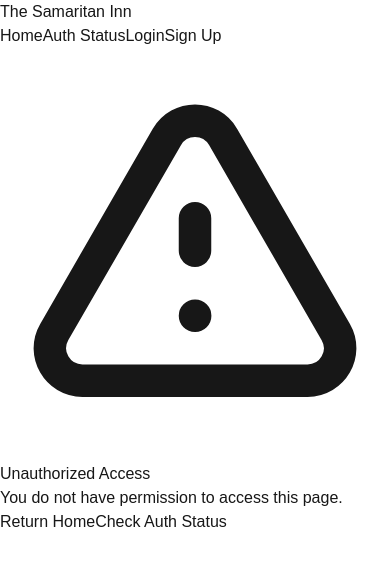
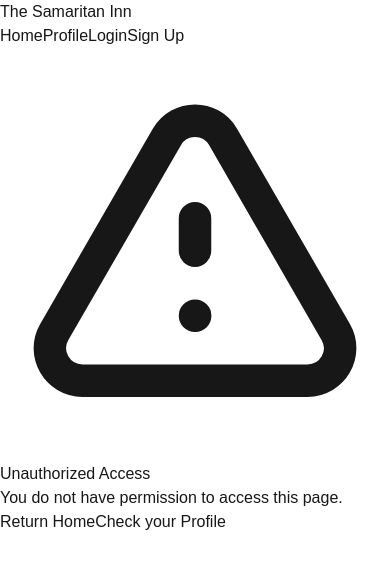
Before and after one commit to UTDallasEPICS/the-samaritan-inn, a Next.js app in the folder samaritan_inn/: page /unauthorized in a window 390 px wide. Shown: the top 568 px of the page. Built offline with nearby package versions, Linux system fonts and the light colour scheme; no server answers.

Commit message:
small text update + plus db testing

```diff
--- a/samaritan_inn/src/app/api/events/[id]/route.ts
+++ b/samaritan_inn/src/app/api/events/[id]/route.ts
@@ -6,7 +6,7 @@ export async function PUT(
   req: Request,
   { params }: { params: any }
 ) {
-  const { id } = await params
+  const { id } = params
   try {
     const { title, content, startDate, endDate, startTime, endTime } =
       await req.json()
--- a/samaritan_inn/src/app/dashboard/page.tsx
+++ b/samaritan_inn/src/app/dashboard/page.tsx
@@ -34,7 +34,7 @@ export default async function Dashboard() {
               <h3 className="text-lg font-medium mb-2">Quick Actions</h3>
               <div className="grid grid-cols-1 md:grid-cols-2 gap-4">
                 <Link
-                  href="/auth-status"
+                  href="/profile"
                   className="block p-3 bg-indigo-100 text-indigo-700 rounded-md hover:bg-indigo-200"
                 >
                   View Authentication Status
--- a/samaritan_inn/src/app/page.tsx
+++ b/samaritan_inn/src/app/page.tsx
@@ -60,7 +60,7 @@ const Home = async () => {
             <h2 className="text-2xl font-semibold mb-4">Quick Links</h2>
             <div className="grid grid-cols-1 md:grid-cols-2 gap-4">
               <Link
-                href="/auth-status"
+                href="/profile"
                 className="block p-4 bg-blue-600 text-white rounded-md hover:bg-indigo-600 text-center"
               >
                 Check Authentication Status
--- a/samaritan_inn/src/app/unauthorized/page.tsx
+++ b/samaritan_inn/src/app/unauthorized/page.tsx
@@ -37,10 +37,10 @@ export default function Unauthorized() {
               Return Home
             </Link>
             <Link
-              href="/auth-status"
+              href="/profile"
               className="bg-gray-500 text-white px-4 py-2 rounded hover:bg-gray-600"
             >
-              Check Auth Status
+              Check your Profile
             </Link>
           </div>
         </div>
--- a/samaritan_inn/src/components/Navigation.tsx
+++ b/samaritan_inn/src/components/Navigation.tsx
@@ -31,8 +31,8 @@ export default function Navigation() {
                 <Link href="/dashboard" className="px-3 py-2 rounded-md hover:bg-blue-700">
                   Dashboard
                 </Link>
-                <Link href="/auth-status" className="px-3 py-2 rounded-md hover:bg-blue-700">
-                  Auth Status
+                <Link href="/profile" className="px-3 py-2 rounded-md hover:bg-blue-700">
+                  Profile
                 </Link>
                 <button
                   onClick={() => signOut({ callbackUrl: '/login' })}
@@ -46,8 +46,8 @@ export default function Navigation() {
               </>
             ) : (
               <>
-                <Link href="/auth-status" className="px-3 py-2 rounded-md hover:bg-blue-700">
-                  Auth Status
+                <Link href="/profile" className="px-3 py-2 rounded-md hover:bg-blue-700">
+                  Profile
                 </Link>
                 <Link href="/login" className="px-3 py-2 rounded-md hover:bg-blue-700">
                   Login
@@ -105,11 +105,11 @@ export default function Navigation() {
                   Dashboard
                 </Link>
                 <Link
-                  href="/auth-status"
+                  href="/profile"
                   className="block px-3 py-2 rounded-md hover:bg-blue-700"
                   onClick={() => setIsMenuOpen(false)}
                 >
-                  Auth Status
+                  Profile
                 </Link>
                 <button
                   onClick={() => {
@@ -127,11 +127,11 @@ export default function Navigation() {
             ) : (
               <>
                 <Link
-                  href="/auth-status"
+                  href="/profile"
                   className="block px-3 py-2 rounded-md hover:bg-blue-700"
                   onClick={() => setIsMenuOpen(false)}
                 >
-                  Auth Status
+                  profile
                 </Link>
                 <Link
                   href="/login"
```
Also changed, not shown: samaritan_inn/src/app/announcements/page.tsx (+44 -32 lines), samaritan_inn/src/app/profile/page.tsx (renamed from samaritan_inn/src/app/auth-status/page.tsx, +4 -4 lines), 2 other files (tests, documents, lock files or other folders).
